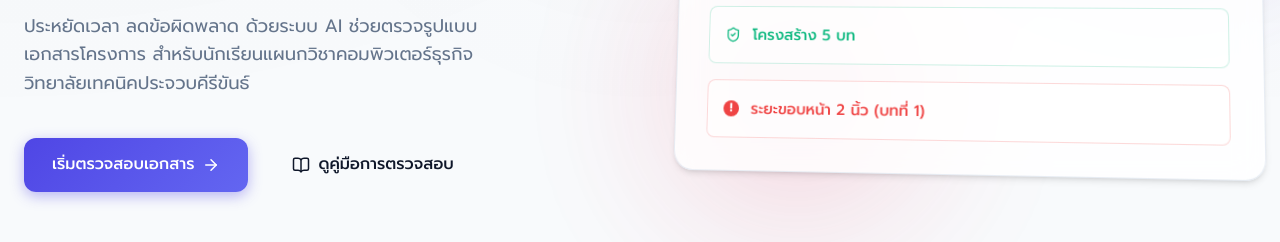
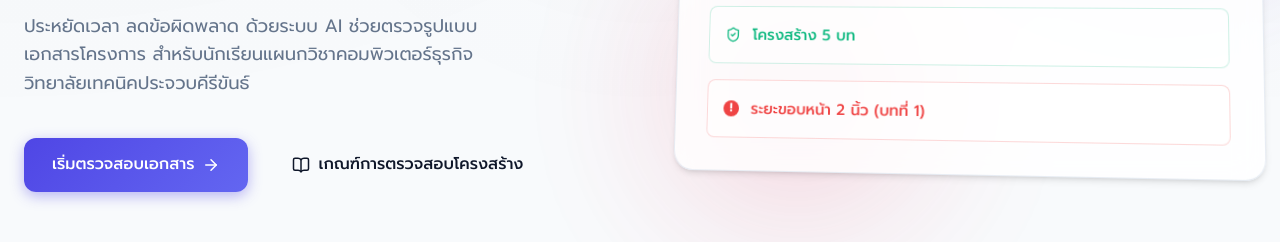
Before and after one commit to AdpKung/newdocxx, a React (Vite) app: page / in a window 1280 px wide. Shown: the part 432-674 px from the top of the page. Built offline with nearby package versions, Linux system fonts and the light colour scheme.

Commit message:
Update button text to เกณฑ์การตรวจสอบโครงสร้าง

```diff
--- a/src/pages/Home.jsx
+++ b/src/pages/Home.jsx
@@ -51,7 +51,7 @@ const Home = () => {
               </Link>
               <Link to="/guidelines" className="btn btn-outline btn-lg">
                 <BookOpen size={18} />
-                ดูคู่มือการตรวจสอบ
+                เกณฑ์การตรวจสอบโครงสร้าง
               </Link>
             </motion.div>
           </motion.div>
```
